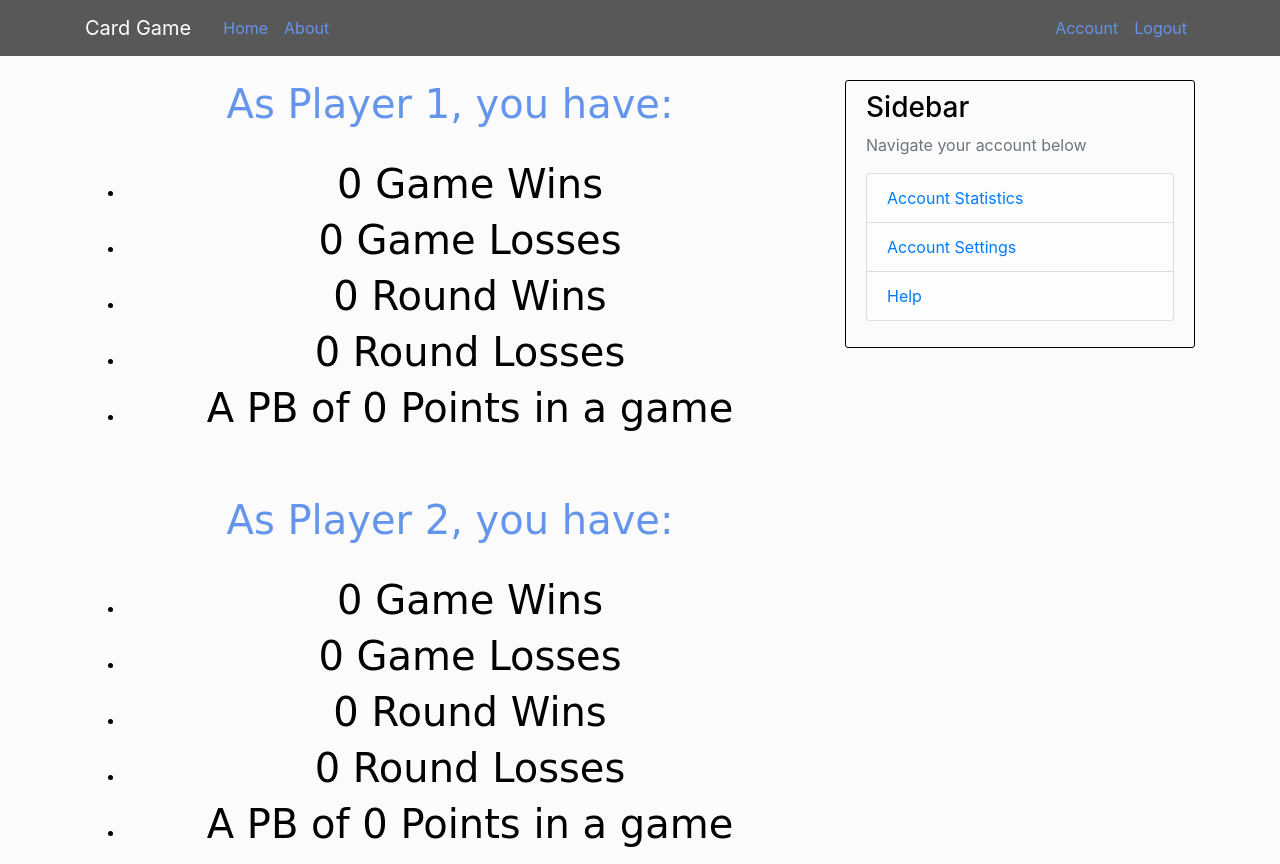
After one commit to OneBigUnit/Cardgame, a Flask app: page /account_statistics in a window 1280 px wide. The commit adds this page. Run offline with Flask 2, Linux system fonts and the light colour scheme; the visitor is signed in with stand-in values (Sample User, id 1); data comes from the database, SQL or seed files in the repository; parts of the project's set-up code (start-up, migrations or seed data) failed here and were passed over; some libraries are stand-ins or nearby versions.

Commit message:
Main Features Completed

```diff
--- a/cardgame/main/routes.py
+++ b/cardgame/main/routes.py
@@ -13,3 +13,8 @@ def home():
 @main.route("/about")
 def about():
     return render_template("about.html", title="About Page")
+
+
+@main.route("/help")
+def user_help():
+    return render_template("help.html", title="Card Game Help")
--- a/cardgame/models.py
+++ b/cardgame/models.py
@@ -1,7 +1,9 @@
-from cardgame import db, login_manager
+from flask import current_app
 from flask_login import UserMixin
 from itsdangerous import TimedJSONWebSignatureSerializer as Serializer
-from flask import current_app
+
+from cardgame import db, login_manager
+
 
 @login_manager.user_loader
 def load_user(user_id):
@@ -14,6 +16,16 @@ class User(db.Model, UserMixin):
     email = db.Column(db.String(120), unique=True, nullable=False)
     image_file = db.Column(db.String(20), nullable=False, default='default.jpg')
     password = db.Column(db.String(60), nullable=False)
+    p1_wins = db.Column(db.Integer, nullable=False, default=0)
+    p1_losses = db.Column(db.Integer, nullable=False, default=0)
+    p1_rounds_won = db.Column(db.Integer, nullable=False, default=0)
+    p1_rounds_lost = db.Column(db.Integer, nullable=False, default=0)
+    p1_record_points = db.Column(db.Integer, nullable=False, default=0)
+    p2_wins = db.Column(db.Integer, nullable=False, default=0)
+    p2_losses = db.Column(db.Integer, nullable=False, default=0)
+    p2_rounds_won = db.Column(db.Integer, nullable=False, default=0)
+    p2_rounds_lost = db.Column(db.Integer, nullable=False, default=0)
+    p2_record_points = db.Column(db.Integer, nullable=False, default=0)
 
     def get_reset_token(self, expires_sec=1800):
         s = Serializer(current_app.config['SECRET_KEY'], expires_sec)
--- a/cardgame/static/main.css
+++ b/cardgame/static/main.css
@@ -160,8 +160,14 @@ a.button:hover {
   float: right;
 }
 
-#round, #scores, #gamewinner {
+#round, #scores, #gamewinner, .statsheader {
   font-family: cursive;
   color: #6495ed;
   text-align: center;
 }
+
+.gamewins, .gamelosses, .roundwins, .roundlosses, .pointspb, #aboutheader {
+    font-family: cursive;
+    text-align: center;
+    color: #020000;
+}
--- a/cardgame/templates/accountbar.html
+++ b/cardgame/templates/accountbar.html
@@ -5,13 +5,13 @@
     <ul class="list-group">
 
       <li class="list-group-item list-group-item-light">
-        <a href="{{ url_for('users.account1') }}"> Account Link 1 </a>
+        <a href="{{ url_for('users.account_stats') }}"> Account Statistics </a>
       </li>
       <li class="list-group-item list-group-item-light">
-        <a href="{{ url_for('users.account2') }}"> Account Link 2 </a>
+          <a href="{{ url_for('users.account') }}"> Account Settings </a>
       </li>
       <li class="list-group-item list-group-item-light">
-        <a href="{{ url_for('users.account3') }}"> Account Link 3 </a>
+          <a href="{{ url_for('main.user_help') }}"> Help </a>
       </li>
 
     </ul>
--- /dev/null
+++ b/cardgame/templates/accountstats.html
@@ -0,0 +1,47 @@
+{% extends "layout.html" %}
+
+{% block navbar %}
+
+{% include "navbar.html" %}
+
+{% endblock navbar %}
+
+{% block content %}
+
+<h1 class="statsheader"> As Player 1, you have: </h1>
+<br>
+
+<ul>
+    <li><h1 class="gamewins"> {{ user.p1_wins }} Game Wins </h1></li>
+    <li><h1 class="gamelosses"> {{ user.p1_losses }} Game Losses </h1></li>
+
+    <li><h1 class="roundwins"> {{ user.p1_rounds_won }} Round Wins </h1></li>
+    <li><h1 class="roundlosses"> {{ user.p1_rounds_lost }} Round Losses </h1></li>
+
+    <li><h1 class="pointspb"> A PB of {{ user.p1_record_points }} Points in a game </h1></li>
+</ul>
+
+<br>
+<br>
+
+
+<h1 class="statsheader"> As Player 2, you have: </h1>
+<br>
+
+<ul>
+    <li><h1 class="gamewins"> {{ user.p2_wins }} Game Wins </h1></li>
+    <li><h1 class="gamelosses"> {{ user.p2_losses }} Game Losses </h1></li>
+
+    <li><h1 class="roundwins"> {{ user.p2_rounds_won }} Round Wins </h1></li>
+    <li><h1 class="roundlosses"> {{ user.p2_rounds_lost }} Round Losses </h1></li>
+
+    <li><h1 class="pointspb"> A PB of {{ user.p1_record_points }} Points in a game </h1></li>
+</ul>
+
+{% endblock content %}
+
+{% block sidebar %}
+
+{% include "accountbar.html" %}
+
+{% endblock sidebar %}
--- a/cardgame/templates/roundboard.html
+++ b/cardgame/templates/roundboard.html
@@ -3,8 +3,8 @@
   <p class='text-muted'>Players:
 
     <ul class="list-group">
-      <li class="list-group-item list-group-item-light">Player 1 - Score: {{ player_1_score }}</li>
-      <li class="list-group-item list-group-item-light">Player 2 - Score: {{ player_2_score }}</li>
+        <li class="list-group-item list-group-item-light">{{ player_1 }} - Rounds Won: {{ player_1_score }}</li>
+        <li class="list-group-item list-group-item-light">{{ player_2 }} - Rounds Won: {{ player_2_score }}</li>
     </ul>
 
   </p>
--- a/cardgame/users/routes.py
+++ b/cardgame/users/routes.py
@@ -1,10 +1,11 @@
 from flask import Blueprint
 from flask import render_template, url_for, flash, redirect, request
+from flask_login import login_user, current_user, logout_user, login_required
+
 from cardgame import db, bcrypt
+from cardgame.models import User
 from cardgame.users.forms import RegistrationForm, LoginForm, UpdateAccountForm, RequestResetForm, ResetPasswordForm
 from cardgame.users.utils import save_picture, send_reset_email
-from cardgame.models import User
-from flask_login import login_user, current_user, logout_user, login_required
 
 users = Blueprint("users", __name__)
 
@@ -99,16 +100,7 @@ def account():
                            image_file=image_file, form=form)
 
 
-@users.route("/account1")
-def account1():
-    return render_template("account1.html", title="Account Link 1")
-
-
-@users.route("/account2")
-def account2():
-    return render_template("account2.html", title="Account Link 2")
-
-
-@users.route("/account3")
-def account3():
-    return render_template("account3.html", title="Account Link 3")
+@users.route("/account_statistics")
+@login_required
+def account_stats():
+    return render_template("accountstats.html", title="Account Statistics", user=current_user)
--- a/cardgame/users/utils.py
+++ b/cardgame/users/utils.py
@@ -1,9 +1,12 @@
 import os
 import secrets
+
 from PIL import Image
 from flask import url_for, current_app
+from flask_mail import Message
+
 from cardgame import mail
-from flask_mail import Message
+
 
 def save_picture(form_picture):
     random_hex = secrets.token_hex(8)
--- a/run.py
+++ b/run.py
@@ -1,6 +1,9 @@
 from cardgame import create_app
+from cardgame import recreate_databases
 
 app = create_app()
 
 if __name__ == "__main__":
+    if input("Reset/Create Databases?\n\n1) No\n2) Yes\n\nInput:\t") == "2":
+        recreate_databases(app)
     app.run(host="0.0.0.0", port="8080", debug=True)
```
Also changed, not shown: cardgame/__init__.py (+8 -2 lines), cardgame/game/logic/components/player.py (+29 -1 lines), cardgame/game/logic/game.py (+9 -5 lines), cardgame/game/routes.py (+5 -5 lines), cardgame/templates/about.html (+14 -1 lines), cardgame/templates/account1.html (deleted, +0 -13 lines), cardgame/templates/account2.html (deleted, +0 -13 lines), cardgame/templates/account3.html (deleted, +0 -13 lines), cardgame/templates/help.html (added, +19 -0 lines), cardgame/templates/roundend.html (+4 -4 lines), cardgame/static/profile_pics/default.jpg (added).
